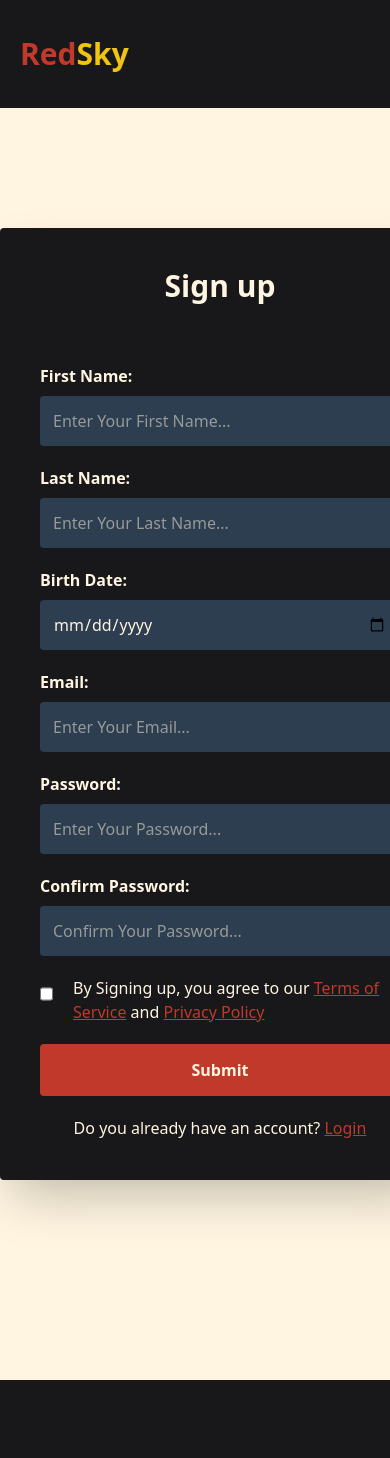
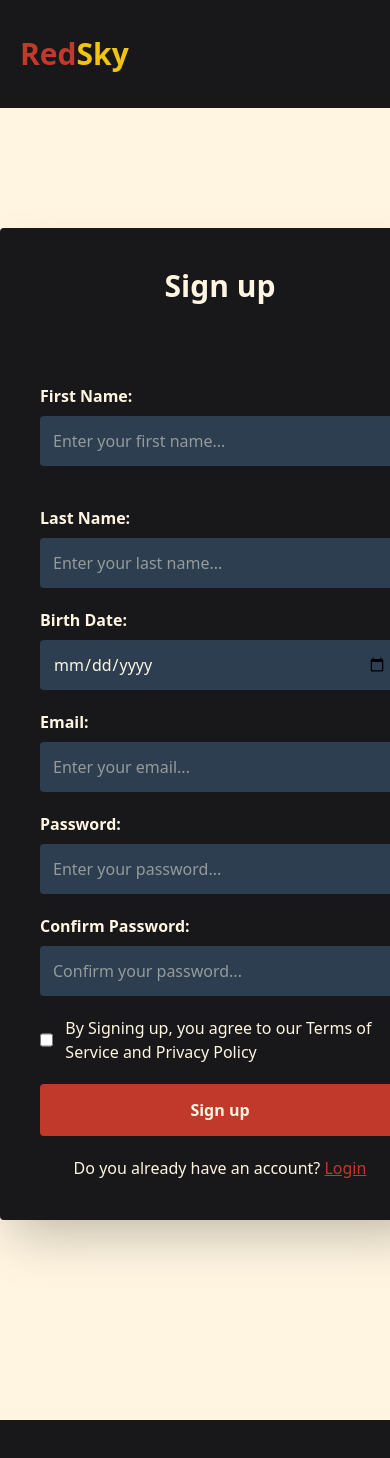
Before and after one commit to Amine4jh/restaurant-management-system, a React (Vite) app: page /signup in a window 390 px wide. Shown: the top 1458 px of the page. Built offline with nearby package versions, Linux system fonts and the light colour scheme.

Commit message:
Use Formik component on signup form

```diff
--- a/src/components/auth/LoginForm.jsx
+++ b/src/components/auth/LoginForm.jsx
@@ -19,6 +19,9 @@ const LoginForm = () => {
     >
       {({ isSubmitting }) => (
         <Form className="p-10 bg-dark rounded shadow-2xl md:w-130 w-100 mx-auto text-beige">
+          <h1 className="md:text-4xl text-3xl font-bold text-center text-beige mb-15">
+            Login
+          </h1>
           <CustomInput
             label="Email"
             name="email"
--- a/src/components/auth/SignupForm.jsx
+++ b/src/components/auth/SignupForm.jsx
@@ -1,130 +1,95 @@
+import { Form, Formik } from "formik";
 import { Link } from "react-router-dom";
+import CustomInput from "../common/CustomInput";
+import CustomCheckbox from "../common/CustomCheckbox";
+import { signupSchema } from "../../schemas";
+
+const onSubmit = async (values, actions) => {
+  console.log(values);
+  await new Promise((resolve) => setTimeout(resolve, 1000));
+  actions.resetForm();
+};
 
 const SignupForm = () => {
   return (
-    <form
-      action=""
-      method="post"
-      className="p-10 bg-dark rounded shadow-2xl md:w-160 w-110 mx-auto text-beige"
+    <>
+      <Formik
+        initialValues={{
+          firstName: "",
+          lastName: "",
+          birth: "",
+          email: "",
+          password: "",
+          confirmPassword: "",
+          acceptTos: false,
+        }}
+        validationSchema={signupSchema}
+        onSubmit={onSubmit}
       >
+        {({ isSubmitting }) => (
+          <Form className="p-10 bg-dark rounded shadow-2xl md:w-160 w-110 mx-auto text-beige">
             <h1 className="md:text-4xl text-3xl font-bold text-center text-beige mb-15">
               Sign up
             </h1>
             <div className="flex flex-col items-start md:text-xl">
-        <div className="w-full flex md:flex-row flex-col items-center gap-5">
-          <div className="w-full">
-            <label
-              htmlFor="firstName"
-              className="cursor-pointer block text-start font-semibold"
-            >
-              First Name:
-            </label>
-            <input
+              <div className="w-full flex md:flex-row flex-col gap-5">
+                <CustomInput
+                  label="First Name"
                   type="text"
                   name="firstName"
-              id="firstName"
-              placeholder="Enter Your First Name..."
-              className="w-full p-3 outline-0 mt-2 bg-darkGray rounded focus:brightness-80 border border-transparent focus:border-beige"
-              required
+                  placeholder="Enter your first name..."
+                />
+                <CustomInput
+                  label="Last Name"
+                  type="text"
+                  name="lastName"
+                  placeholder="Enter your last name..."
                 />
               </div>
-          <div className="w-full">
-            <label
-              htmlFor="lastName"
-              className="cursor-pointer block text-start font-semibold"
-            >
-              Last Name:
-            </label>
-            <input
+              <CustomInput label="Birth Date" type="date" name="birth" />
+              <CustomInput
+                label="Email"
                 type="text"
-              name="lastName"
-              id="lastName"
-              placeholder="Enter Your Last Name..."
-              className="w-full p-3 outline-0 mt-2 bg-darkGray rounded focus:brightness-80 border border-transparent focus:border-beige"
-              required
+                name="email"
+                placeholder="Enter your email..."
               />
-          </div>
-        </div>
-        <div className="w-full mt-5">
-          <label
-            htmlFor="birth"
-            className="cursor-pointer block text-start font-semibold"
-          >
-            Birth Date:
-          </label>
-          <input
-            type="date"
-            name="birth"
-            id="birth"
-            className="w-full p-3 outline-0 mt-2 bg-darkGray rounded focus:brightness-80 border border-transparent focus:border-beige"
-            required
-          />
-        </div>
-        <div className="w-full mt-5">
-          <label
-            htmlFor="email"
-            className="cursor-pointer block text-start font-semibold"
-          >
-            Email:
-          </label>
-          <input
-            type="email"
-            name="email"
-            id="email"
-            placeholder="Enter Your Email..."
-            className="w-full p-3 outline-0 mt-2 bg-darkGray rounded focus:brightness-80 border border-transparent focus:border-beige"
-            required
-          />
-        </div>
-        <div className="w-full mt-5">
-          <label
-            htmlFor="password"
-            className="cursor-pointer block text-start font-semibold"
-          >
-            Password:
-          </label>
-          <input
+              <CustomInput
+                label="Password"
                 type="password"
                 name="password"
-            id="password"
-            placeholder="Enter Your Password..."
-            className="w-full p-3 outline-0 mt-2 bg-darkGray rounded focus:brightness-80 border border-transparent focus:border-beige"
-            required
+                placeholder="Enter your password..."
               />
-        </div>
-        <div className="w-full mt-5">
-          <label
-            htmlFor="confirmPassword"
-            className="cursor-pointer block text-start font-semibold"
-          >
-            Confirm Password:
-          </label>
-          <input
+              <CustomInput
+                label="Confirm Password"
                 type="password"
                 name="confirmPassword"
-            id="confirmPassword"
-            placeholder="Confirm Your Password..."
-            className="w-full p-3 outline-0 mt-2 bg-darkGray rounded focus:brightness-80 border border-transparent focus:border-beige"
-            required
+                placeholder="Confirm your password..."
               />
+              <CustomCheckbox
+                label="By Signing up, you agree to our Terms of Service and Privacy Policy"
+                type="checkbox"
+                name="acceptTos"
+              />
+              <button
+                disabled={isSubmitting}
+                type="submit"
+                className="bg-primary border-2 border-transparent py-3 text-beige font-bold w-full mt-5 rounded transition duration-150 ease hover:bg-transparent hover:text-primary hover:border-primary cursor-pointer"
+              >
+                Sign up
+              </button>
             </div>
-        {/* <div className="w-full mt-5">
-          <label
-            htmlFor="password"
-            className="cursor-pointer block text-start font-semibold"
-          >
-            Password:
-          </label>
-          <input
-            type="password"
-            name="password"
-            id="password"
-            placeholder="Enter Your Password..."
-            className="w-full p-3 outline-0 brightness-120 mt-2 bg-dark rounded focus:brightness-80 border border-transparent focus:border-beige"
-            required
-          />
-        </div> */}
-        <div className="w-full mt-5 flex gap-5">
+            <p className="text-center mt-5">
+              Do you already have an account?{" "}
+              <Link to={"/login"} className="text-primary underline">
+                Login
+              </Link>
+            </p>
+          </Form>
+        )}
+      </Formik>
+
+      {/* TOS Conditions */}
+      {/* <div className="w-full mt-5 flex gap-5">
         <input
           type="checkbox"
           id="remember"
@@ -142,21 +107,8 @@ const SignupForm = () => {
             Privacy Policy
           </Link>
         </label>
-        </div>
-        <button
-          type="submit"
-          className="bg-primary border-2 border-transparent py-3 text-beige font-bold w-full mt-5 rounded transition duration-150 ease hover:bg-transparent hover:text-primary hover:border-primary cursor-pointer"
-        >
-          Submit
-        </button>
-      </div>
-      <p className="text-center mt-5">
-        Do you already have an account?{" "}
-        <Link to={"/login"} className="text-primary underline">
-          Login
-        </Link>
-      </p>
-    </form>
+      </div> */}
+    </>
   );
 };
 
--- a/src/components/common/CustomCheckbox.jsx
+++ b/src/components/common/CustomCheckbox.jsx
@@ -4,17 +4,19 @@ const CustomCheckbox = ({ label, ...props }) => {
   const [field, meta] = useField(props);
 
   return (
-    <div className="w-full mt-5 flex gap-5 items-center">
-      <input
-        {...field}
-        {...props}
-        className={meta.touched && meta.error ? "input-error" : ""}
-      />
-      <label className="cursor-pointer block text-start">{label}</label>
+    <>
+      <div className="w-full mt-5 flex gap-3 items-center">
+        <input
+          {...field}
+          {...props}
+          className={meta.touched && meta.error ? "input-error" : ""}
+        />
+        <label className="block text-start">{label}</label>
+      </div>
       {meta.touched && meta.error && (
         <p className="text-lightRed text-sm mt-2 font-semibold">{meta.error}</p>
       )}
-    </div>
+    </>
   );
 };
 
--- a/src/index.css
+++ b/src/index.css
@@ -23,6 +23,7 @@
 
 /* Inputs */
 input[type="text"],
+input[type="date"],
 input[type="email"],
 input[type="password"] {
   @apply w-full p-3 outline-0 mt-2 bg-darkGray rounded focus:brightness-80 border border-transparent focus:border-beige;
--- a/src/schemas/index.js
+++ b/src/schemas/index.js
@@ -1,4 +1,7 @@
 import * as yup from "yup";
+
+const pwdRegEx = /^(?=.*[a-z])(?=.*[A-Z])(?=.*\d)(?=.*[^A-Za-z0-9]).{8,}$/;
+const emailRegEx = /^[a-zA-Z0-9._%+-]+@[a-zA-Z0-9.-]+\.[a-zA-Z]{2,}$/;
 
 export const loginSchema = yup.object().shape({
   email: yup
@@ -7,3 +10,29 @@ export const loginSchema = yup.object().shape({
     .required("This field is required"),
   password: yup.string().min(8).required("This field is required"),
 });
+
+export const signupSchema = yup.object().shape({
+  firstName: yup.string().required("This field is required"),
+  lastName: yup.string().required("This field is required"),
+  birth: yup
+    .date()
+    .max(new Date(), "Birth date cannot be in the future")
+    .required("This field is required"),
+  email: yup
+    .string()
+    .matches(emailRegEx, { message: "Please enter a valid email" })
+    .required("This field is required"),
+  password: yup
+    .string()
+    .min(8)
+    .matches(pwdRegEx, {
+      message:
+        "Password must include lowercase, uppercase, digit, and special character",
+    })
+    .required("This field is required"),
+  confirmPassword: yup
+    .string()
+    .oneOf([yup.ref("password"), null], "Passwords must match")
+    .required("This field is required"),
+  acceptTos: yup.boolean().oneOf([true], "Please accept the terms of services"),
+});
```
Lines whose indentation alone changed are shown as unchanged.
